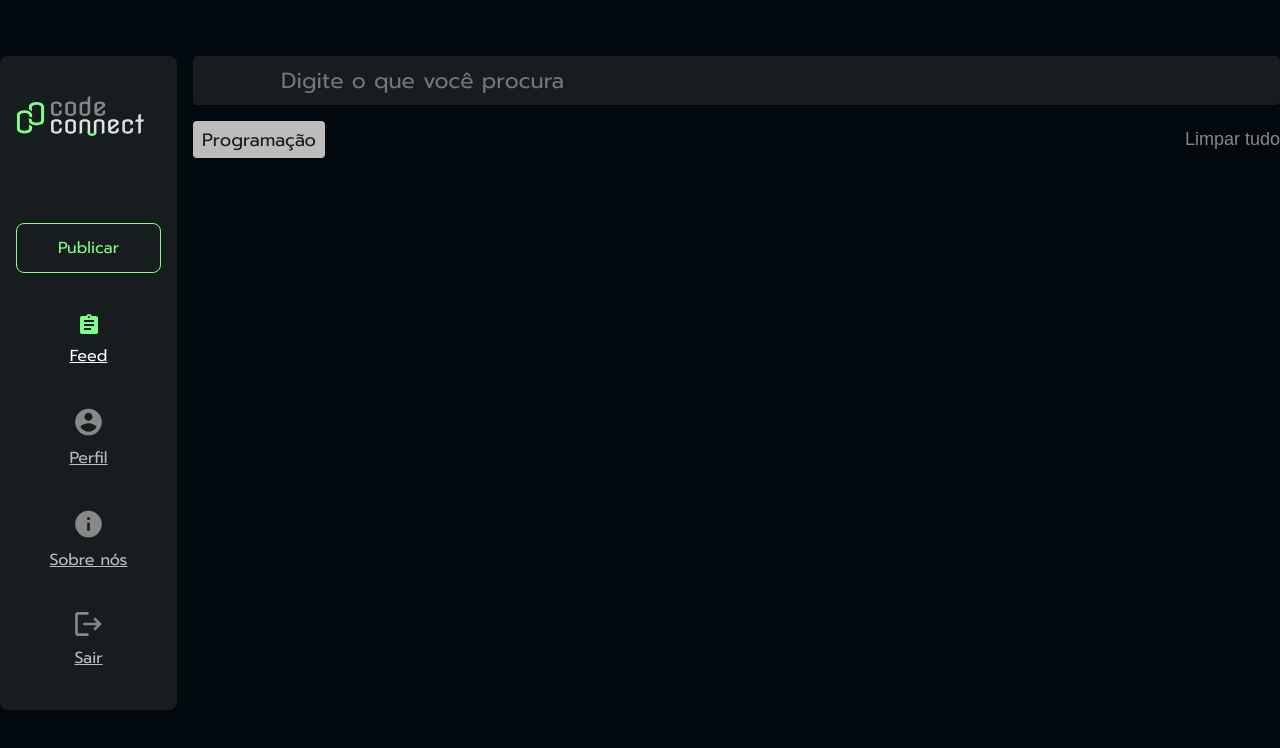
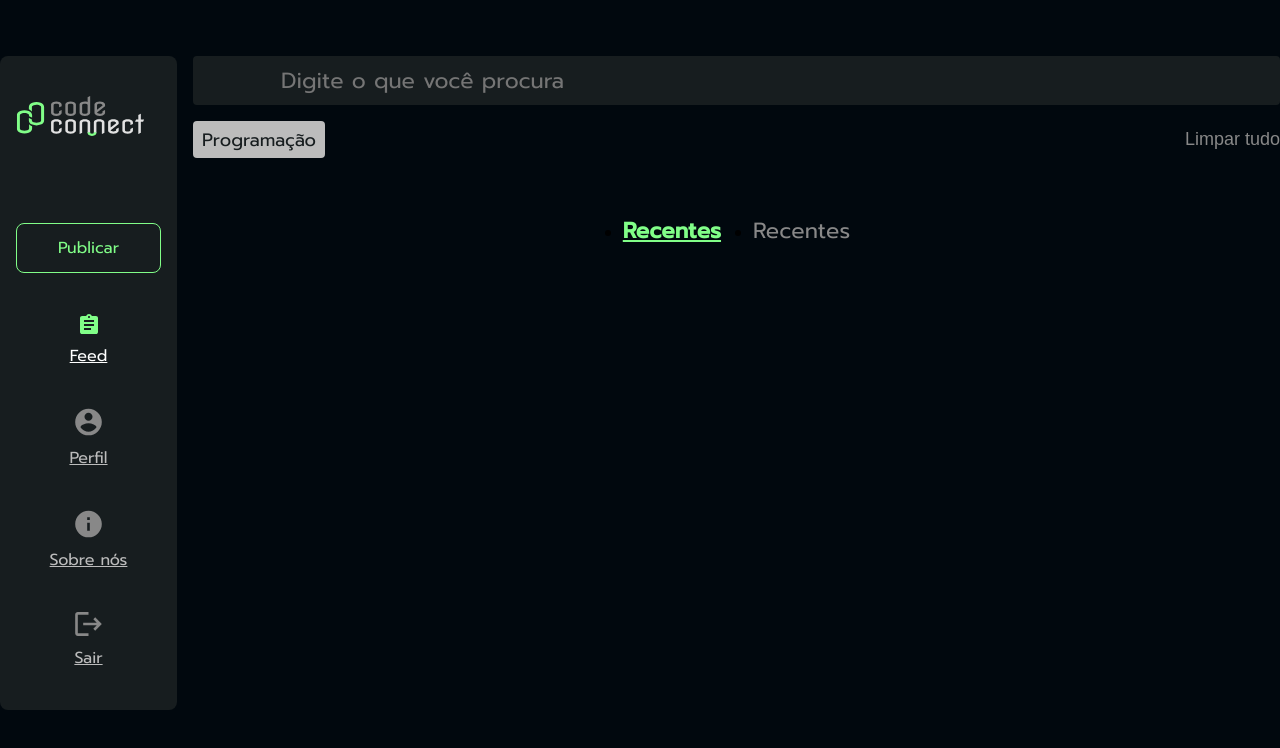
Before and after one commit to bernardosrodrigues12/React-com-Vite, a React (Vite) app: page / in a window 1280 px wide. Shown: the top 748 px of the page. Built offline with nearby package versions, Linux system fonts and the light colour scheme.

Commit message:
feat: Adiciona componente de Ordenação

```diff
--- a/src/App.jsx
+++ b/src/App.jsx
@@ -2,6 +2,8 @@
 import BarraDePesquisa from './componentes/BarraDePesquisa';
 import Filtro from './componentes/Filtro';
 import Sidebar from './componentes/Sidebar';
+import Ordenacao from './componentes/Ordenacao';
+
 
 function App() {
   return (
@@ -10,6 +12,7 @@
       <div>
         <BarraDePesquisa />
         <Filtro />
+        <Ordenacao />
       </div>
     </div>
   )
--- /dev/null
+++ b/src/componentes/Ordenacao/index.jsx
@@ -0,0 +1,14 @@
+import './styles.css';
+
+export default function Ordenacao() {
+    return (
+          <ul className="lista-ordenacao">
+            <li>
+                <a href='' className='lista-ordenacao__link lista-ordenacao__link--ativo'>Recentes</a>
+            </li>
+            <li>
+                <a href='' className='lista-ordenacao__link'>Recentes</a>
+            </li>
+        </ul>
+    )
+}
--- /dev/null
+++ b/src/componentes/Ordenacao/styles.css
@@ -0,0 +1,23 @@
+.lista-ordenacao__link {
+    font-size: 22px;
+    font-weight: 400;
+    line-height: 33px;
+    color: var(--cinza-medio);
+    text-decoration: none;
+}
+
+.lista-ordenacao__link--ativo {
+    color: var(--verde-destaque);
+    font-weight: 600;
+    text-decoration: underline;
+}
+
+.lista-ordenacao {
+    display: flex;
+    gap: 2em;
+    align-items: center;
+    justify-content: center;
+
+    margin-top: 56px;
+    margin-bottom: 32px;
+}
```
